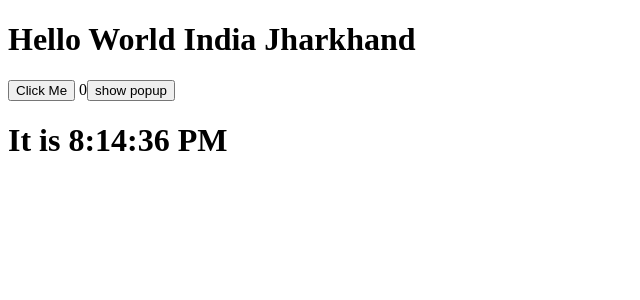
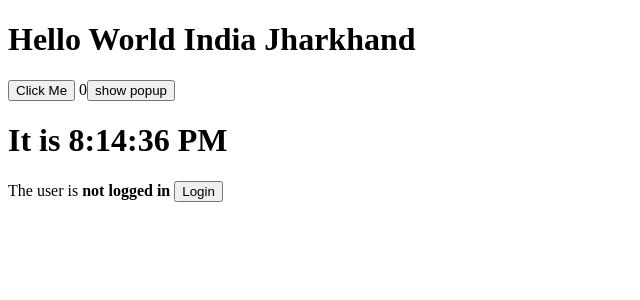
Before and after one commit to yadavsudhir405/react-demo-app, a React (Create React App) app: page / in a window 1280 px wide. Shown: the top 300 px of the page, without its empty margins (0-640 px from the left). Built offline with nearby package versions, Linux system fonts and the light colour scheme.

Commit message:
Added conditional rendering

```diff
--- a/src/component/dummy/dummy.tsx
+++ b/src/component/dummy/dummy.tsx
@@ -1,5 +1,6 @@
 import * as React from "react";
 import {Clock} from "../clock/clock";
+import {Login} from "../login/login";
 export class Dummy extends React.Component<NamedParam, CountingState>{
 
     constructor(props: NamedParam){
@@ -12,6 +13,7 @@ export class Dummy extends React.Component<NamedParam, CountingState>{
             <button onClick={this.updateClick}>Click Me</button> {this.state.count}
             <button onClick={this.handleClick.bind(this,{address: "Sudhir"})}>show popup</button>
             <Clock/>
+            <Login/>
         </div>;
     }
     updateClick = () =>{
--- /dev/null
+++ b/src/component/login/login.tsx
@@ -0,0 +1,27 @@
+import * as React from "react";
+
+export class Login extends React.Component<any, LoginState>{
+    constructor(props: any){
+        super(props);
+        this.state = {isLoggedIn: false};
+    }
+
+    render(){
+        let isLoggedIn = this.state.isLoggedIn;
+        return <div>
+            The user is <b>{isLoggedIn ? 'Logged In' : 'not logged in'}</b> <button onClick={isLoggedIn ? this.logout : this.login}>{isLoggedIn ? 'Logout': 'Login'}</button>
+        </div>
+    }
+
+    logout = () => {
+        this.setState({isLoggedIn: false});
+    };
+
+    login = () => {
+        this.setState({isLoggedIn: true});
+    }
+}
+
+interface LoginState {
+    isLoggedIn: boolean
+}
```
